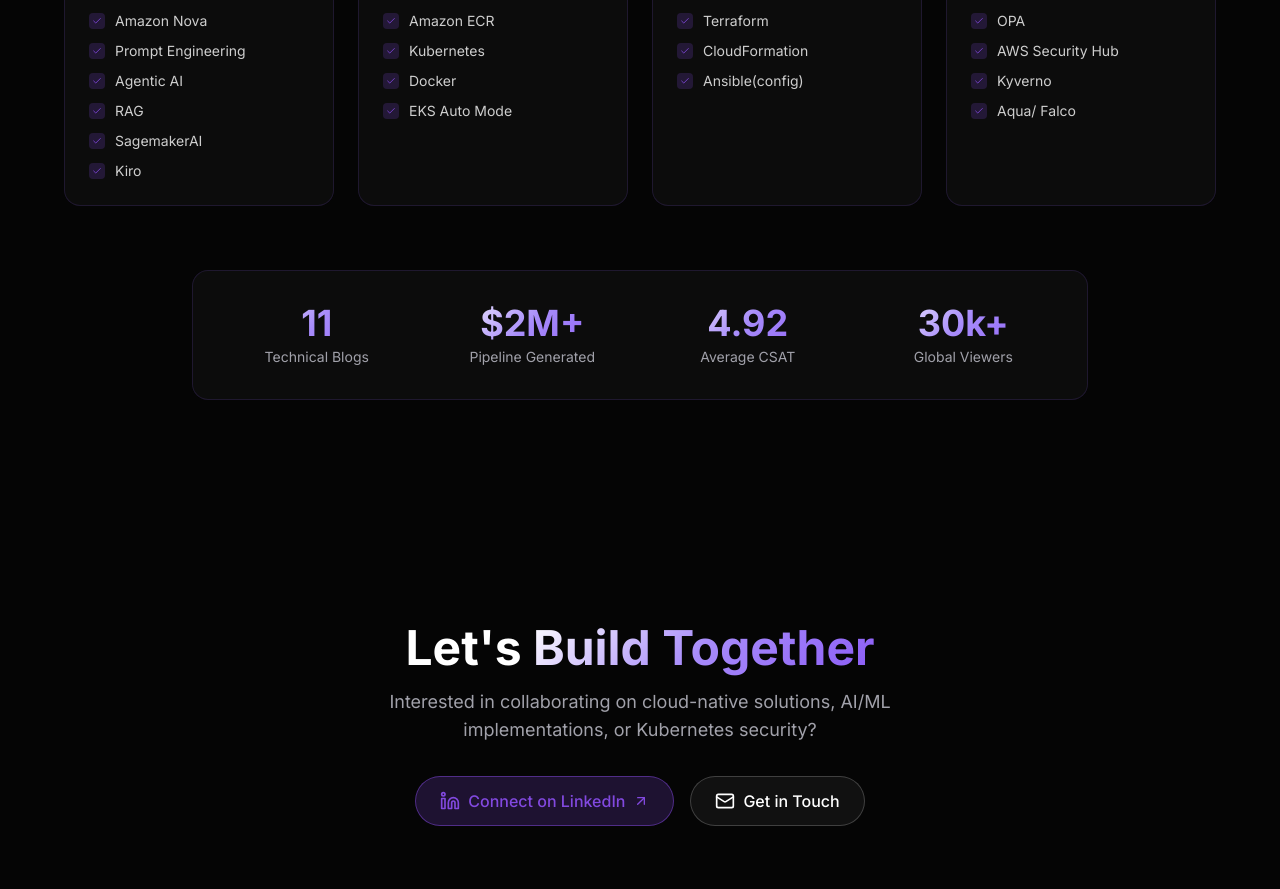
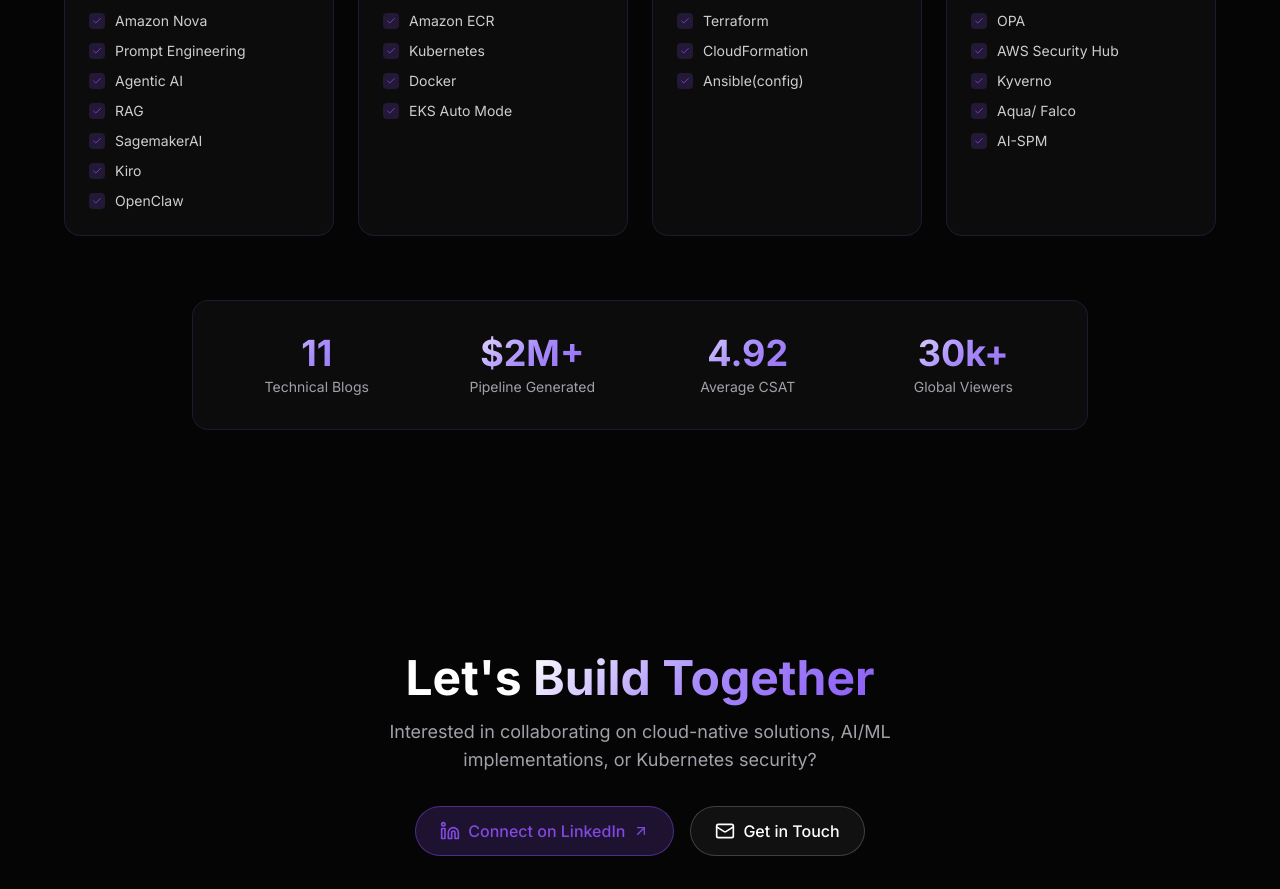
Before and after one commit to texanraj/blueprint, a React (Vite) app: page / in a window 1280 px wide. Shown: the part 4920-5809 px from the top of the page. Built offline with nearby package versions, Linux system fonts and the light colour scheme.

Commit message:
Tech skills updates

```diff
--- a/src/data/achievements.ts
+++ b/src/data/achievements.ts
@@ -54,7 +54,7 @@
 export const skills: Skill[] = [
   {
     category: 'Generative AI',
-    items: ['Amazon Bedrock', 'Amazon Nova', 'Prompt Engineering', 'Agentic AI', 'RAG', 'SagemakerAI', 'Kiro'],
+    items: ['Amazon Bedrock', 'Amazon Nova', 'Prompt Engineering', 'Agentic AI', 'RAG', 'SagemakerAI', 'Kiro', 'OpenClaw'],
     icon: 'Brain'
   },
   {
@@ -69,7 +69,7 @@
   },
   {
     category: 'Security',
-    items: ['KubeArmor', 'OPA', 'AWS Security Hub', 'Kyverno', 'Aqua/ Falco'],
+    items: ['KubeArmor', 'OPA', 'AWS Security Hub', 'Kyverno', 'Aqua/ Falco', 'AI-SPM'],
     icon: 'Shield'
   }
 ];
```
